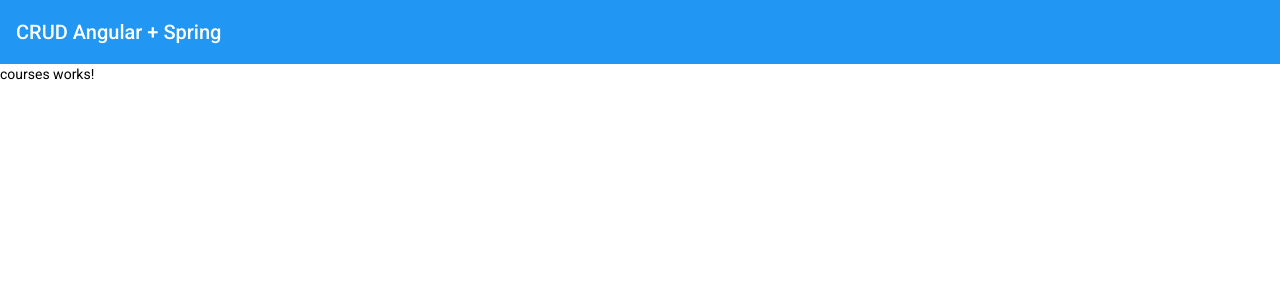
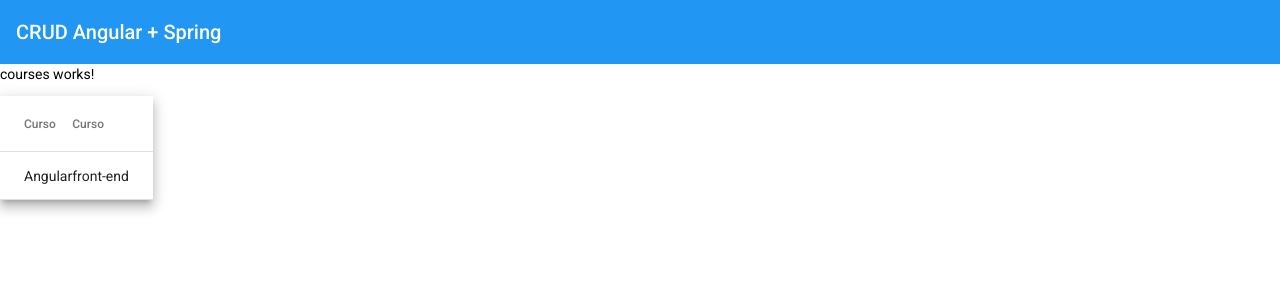
Before and after one commit to lucaspaixaodegois/CRUD-Angular-Spring, an Angular app: page /courses in a window 1280 px wide. Shown: the top 300 px of the page. Built offline with nearby package versions, Linux system fonts and the light colour scheme.

Commit message:
Criando Material Table para Listar Cursos - aula 06

```diff
--- a/src/app/courses/courses/courses.component.html
+++ b/src/app/courses/courses/courses.component.html
@@ -1 +1,23 @@
 <p>courses works!</p>
+<table mat-table [dataSource]="courses" class="mat-elevation-z8">
+
+  <!--- Note that these columns can be defined in any order.
+        The actual rendered columns are set as a property on the row definition" -->
+
+  <!-- Name Column -->
+  <ng-container matColumnDef="name">
+    <th mat-header-cell *matHeaderCellDef> Curso </th>
+    <td mat-cell *matCellDef="let course"> {{course.name }} </td>
+  </ng-container>
+
+  <!-- Category Column -->
+  <ng-container matColumnDef="category">
+    <th mat-header-cell *matHeaderCellDef> Curso </th>
+    <td mat-cell *matCellDef="let course"> {{course.category }} </td>
+  </ng-container>
+
+
+
+  <tr mat-header-row *matHeaderRowDef="displayedColumns"></tr>
+  <tr mat-row *matRowDef="let row; columns: displayedColumns;"></tr>
+</table>
--- a/src/app/courses/courses/courses.component.ts
+++ b/src/app/courses/courses/courses.component.ts
@@ -1,3 +1,4 @@
+import { Course } from './../model/course';
 import { Component, OnInit } from '@angular/core';
 
 @Component({
@@ -7,7 +8,15 @@
 })
 export class CoursesComponent implements OnInit {
 
-  constructor() { }
+  courses: Course[] = [
+    { _id: '1', name: 'Angular', category: 'front-end' }
+  ];
+
+  displayedColumns = ['name', 'category'];
+  constructor() {
+    //this.courses = [];
+
+  }
 
   ngOnInit(): void {
   }
--- /dev/null
+++ b/src/app/courses/model/course.ts
@@ -0,0 +1,6 @@
+export interface Course {
+  _id: string;
+  name: string;
+  category: string;
+
+}
```
Also changed, not shown: src/app/courses/courses.module.ts (+4 -3 lines).
